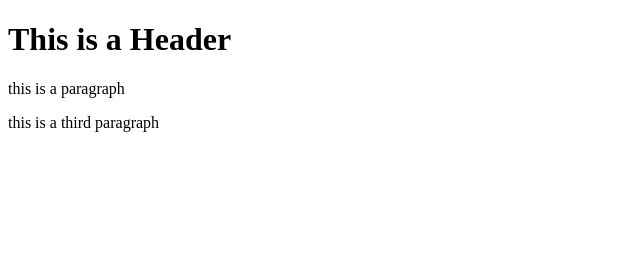
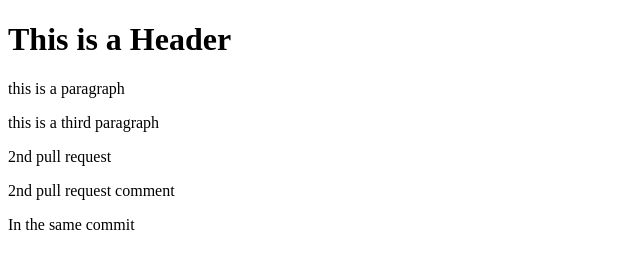
Before and after one commit to RafaFOliver/courseionic, a website: page index.html in a window 1280 px wide. Shown: the whole page, without its empty margins (0-640 px from the left). Drawn offline with Linux system fonts and the light colour scheme.

Commit message:
second pull
msg from pull request

```diff
--- a/index.html
+++ b/index.html
@@ -6,5 +6,8 @@
         <h1>This is a Header</h1>
         <p>this is a paragraph</p>
         <p>this is a third paragraph</p>
+        <p>2nd pull request</p>
+        <p>2nd pull request comment</p>
+        <p>In the same commit</p>
     </body>
 </html>
```
